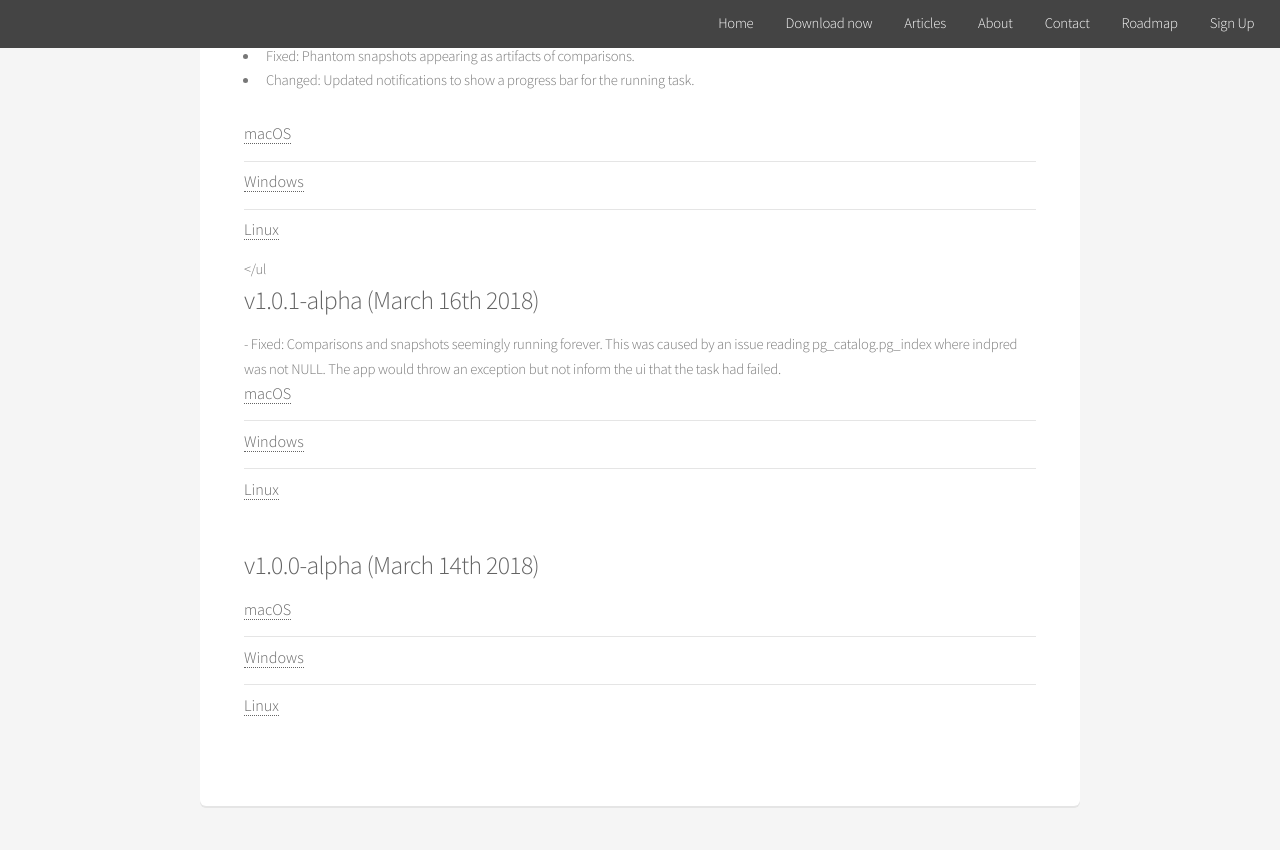
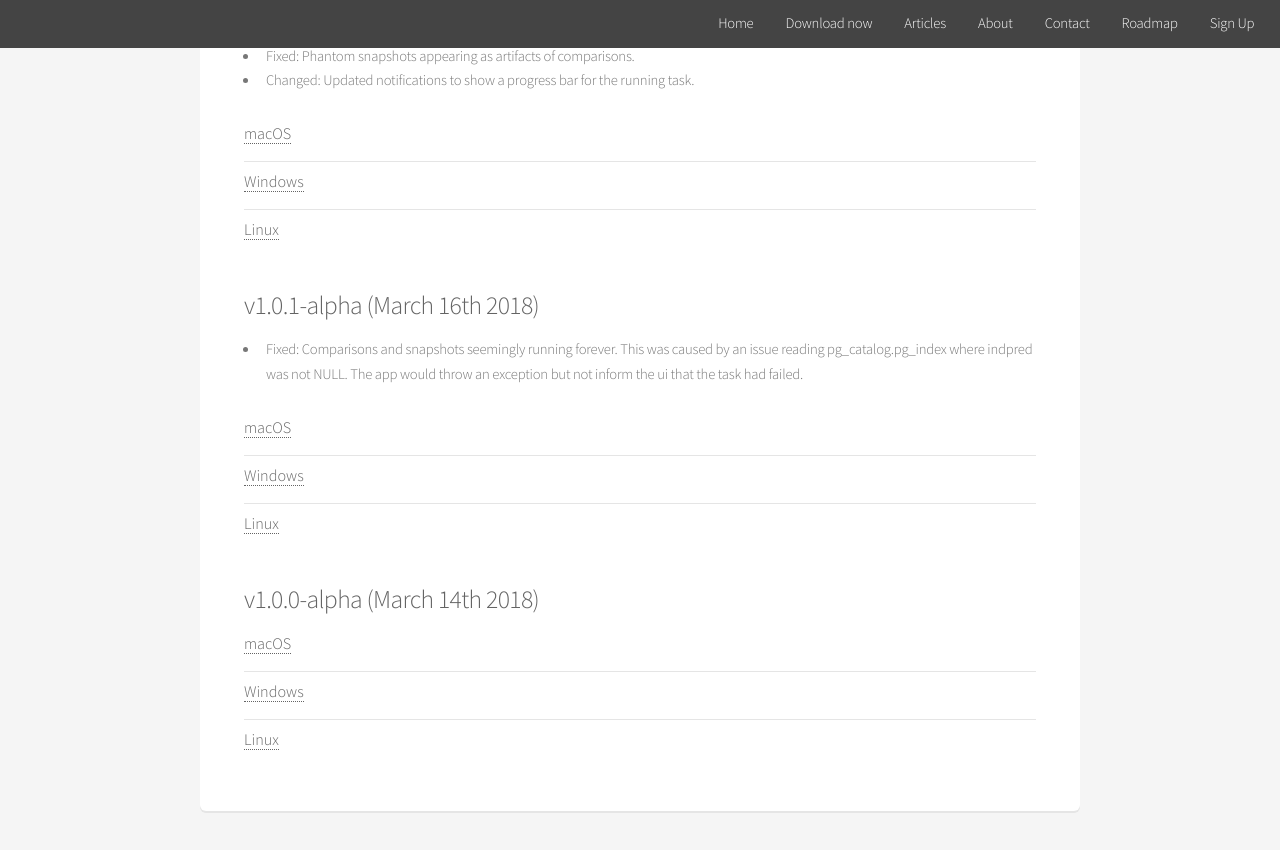
Before and after one commit to sql-migrate/backup2.sql-migrate.github.io, a Jekyll site: the page built from downloads.md, in a window 1280 px wide and 900 px high, scrolled down 374 px. Shown: the top 850 px of the window. Built offline with Jekyll 4.4.1, drawn with Linux system fonts in a browser that asks for light colours.

Commit message:
fix markup

```diff
--- a/downloads.md
+++ b/downloads.md
@@ -32,7 +32,7 @@ permalink: /downloads
           href="http://downloads.postgrescompare.com/builds/PostgresCompare-linux-x64_1.0.2-alpha.zip">Linux</a>
         </h4>
       </li>
-  </ul
+  </ul>
 
 <h3>v1.0.1-alpha (March 16th 2018)</h3>
   - Fixed: Comparisons and snapshots seemingly running forever. This was caused by an issue reading pg_catalog.pg_index where indpred was not NULL. The app would throw an exception but not inform the
```
